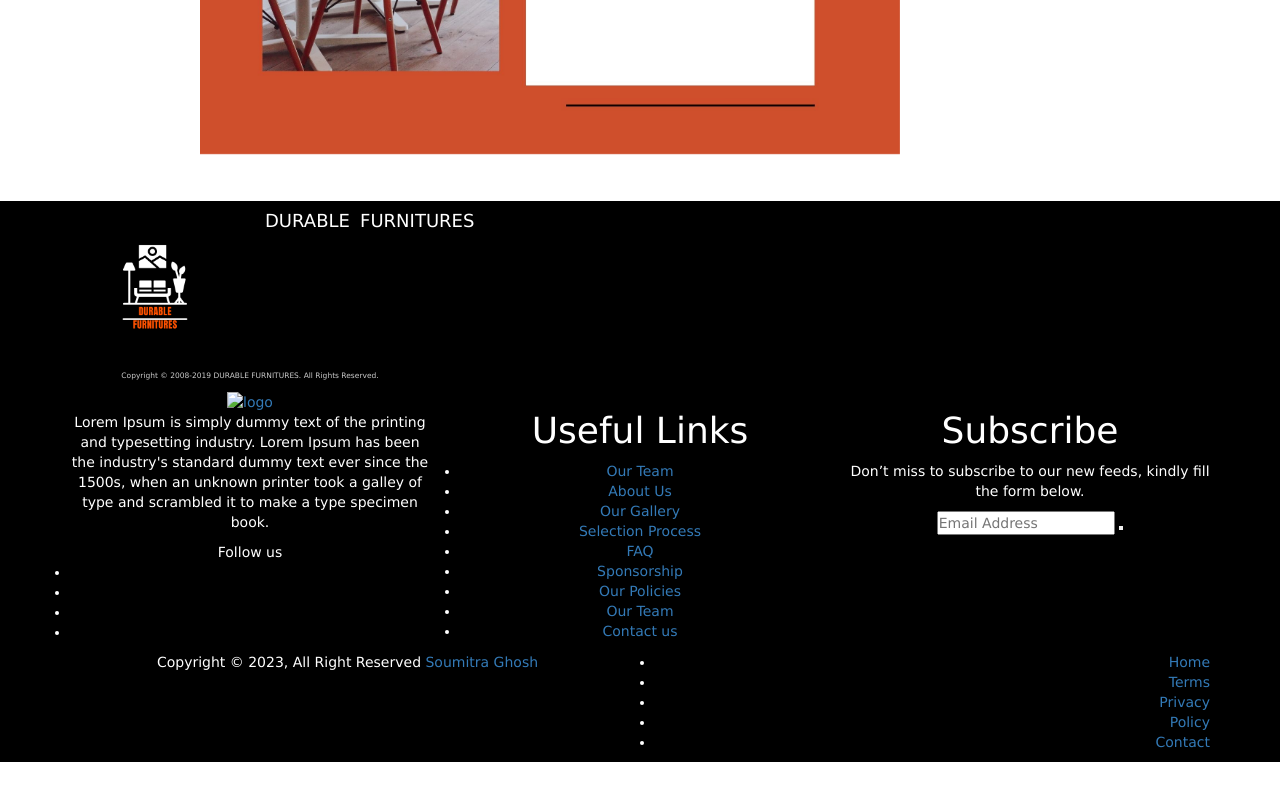
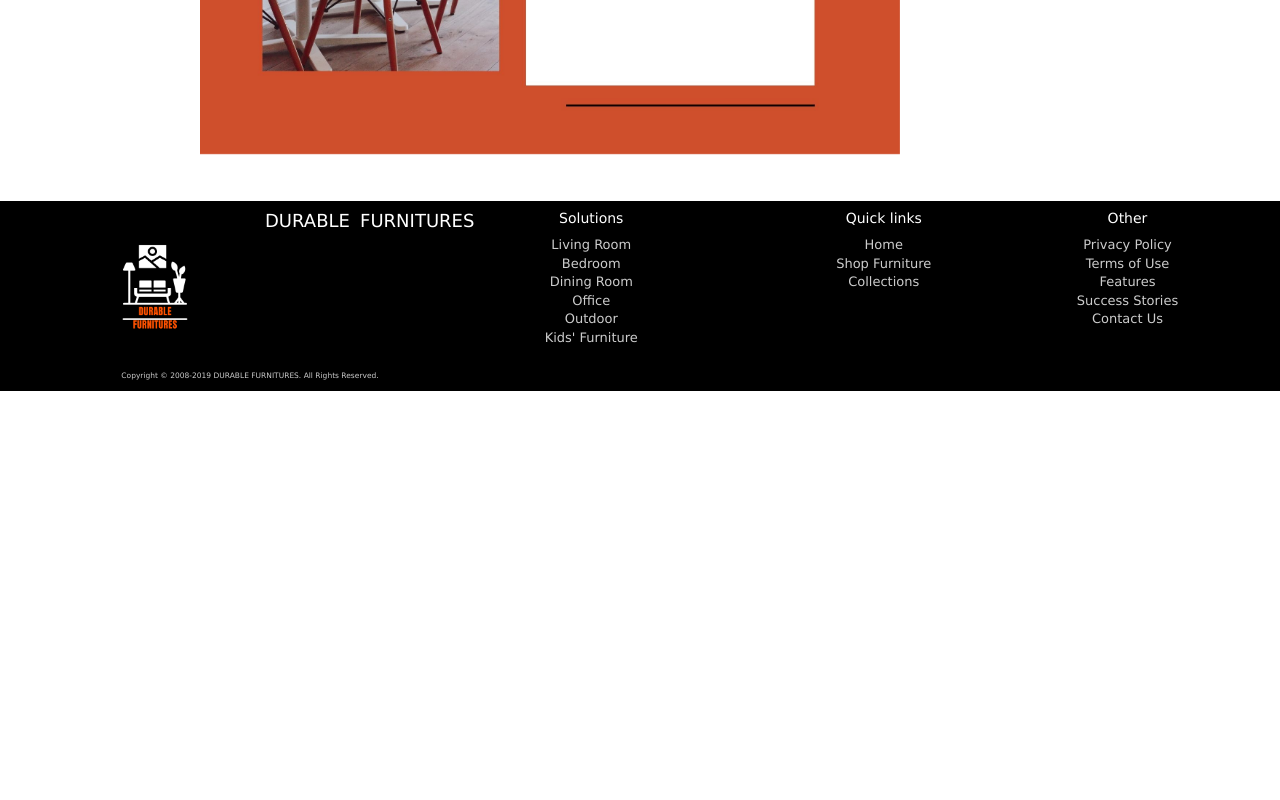
Before and after one commit to notageorge2/DURABLEFURNITURESFROMSCRATCH, a plain HTML site: page rusticandurban.html in a window 1280 px wide. Shown: the part 2449-3249 px from the top of the page. After the commit the page ends 2890 px from the top, so only its background shows below. Drawn offline with nearby package versions, Linux system fonts and the light colour scheme.

Commit message:
ADDED CONTENT

```diff
--- a/rusticandurban.html
+++ b/rusticandurban.html
@@ -237,8 +237,7 @@
 
 
 
-<!-- foooter section -->
-
+<!-- FOOTER SECTION -->
 <footer class="text-center footer text-center">
     <div class="container p-4">
 
@@ -259,86 +258,50 @@
 
             <p class="copy-right"> Copyright © 2008-2019 DURABLE FURNITURES. All Rights Reserved.</p>
           </div>
-      </div>
-      <div class="footer-content pt-5 pb-1">
-          <div class="row">
-              <div class="col-xl-4 col-lg-4 mb-50">
-                  <div class="footer-widget">
-                      <div class="footer-logo">
-                          <a href="index.html"><img src="assets/images/logo.png" class="img-fluid" alt="logo"></a>
-                      </div>
-                      <div class="footer-text">
-                          <p>Lorem Ipsum is simply dummy text of the printing and typesetting industry. Lorem Ipsum has been the industry's standard dummy text ever since the 1500s, when an unknown printer took a galley of type and scrambled it to make a type specimen book. </p>
-                      </div>
-                      <div class="footer-social-icon">
-                          <span>Follow us</span>
-                          <ul class="social_icon">
-                            <li><a href="#"><i class="fa-brands fa-facebook-f"></i></a></li>
-                            <li><a href="#"><i class="fa-brands fa-twitter"></i></a></li>
-                            <li><a href="#"><i class="fa-brands fa-instagram"></i></a></li>
-                            <li><a href="#"><i class="fa-brands fa-youtube"></i></a></li>
+          <!--Logo end-->
+
+            <!--Solutions Start-->
+          <div class="col-md-3">
+           <h5 class="pb-3">Solutions </h5>
+            <ul class="list-style ps-0 ">
+              <li class="pb-3">Living Room</li>
+              <li class="pb-3">Bedroom</li>
+              <li class="pb-3">Dining Room</li>
+              <li class="pb-3">Office</li>
+              <li class="pb-3">Outdoor</li>
+              <li class="pb-3">
+                Kids' Furniture
+              </li>
             </ul>
           </div>
-                  </div>
-              </div>
-              <div class="col-xl-4 col-lg-4 col-md-6 mb-30">
-                  <div class="footer-widget">
-                      <div class="footer-widget-heading">
-                          <h1>Useful Links</h1>
-                      </div>
-                      <ul>
-                          <li><a href="#">Our Team</a></li>
-                          <li><a href="#">About Us</a></li>
-                          <li><a href="#">Our Gallery</a></li>
-                          <li><a href="#">Selection Process</a></li>
-                          <li><a href="#">FAQ</a></li>
-                          <li><a href="#">Sponsorship</a></li>
-                          <li><a href="#">Our Policies</a></li>
-                          <li><a href="#">Our Team</a></li>
-                          <li><a href="#">Contact us</a></li>
+          <!--Solutions end-->
+
+
+            <!--Quick links Start-->
+          <div class="col-md-3 ">
+           <h5 class="pb-3"> Quick links </h5>
+            <ul class="list-style ps-0">
+              <li class="pb-3">Home</li>
+              <li class="pb-3">Shop Furniture</li>
+              <li class="pb-3">Collections</li>
             </ul>
           </div>
-              </div>
-              <div class="col-xl-4 col-lg-4 col-md-6 mb-50">
-                  <div class="footer-widget">
-                      <div class="footer-widget-heading">
-                          <h1>Subscribe</h1>
-                      </div>
-                      <div class="footer-text mb-25">
-                          <p>Don’t miss to subscribe to our new feeds, kindly fill the form below.</p>
-                      </div>
-                      <div class="subscribe-form">
-                          <form action="#">
-                              <input type="text" placeholder="Email Address">
-                              <button><i class="fab fa-telegram-plane"></i></button>
-                          </form>
-                      </div>
-                  </div>
-              </div>
-          </div>
-      </div>
-  </div>
-  <div class="copyright-area">
-      <div class="container">
-          <div class="row">
-              <div class="col-xl-6 col-lg-6 text-center text-lg-left">
-                  <div class="copyright-text">
-                      <p>Copyright &copy; 2023, All Right Reserved <a href="#">Soumitra Ghosh</a></p>
-                  </div>
-              </div>
-              <div class="col-xl-6 col-lg-6 d-none d-lg-block text-right">
-                  <div class="footer-menu">
-                      <ul>
-                          <li><a href="#">Home</a></li>
-                          <li><a href="#">Terms</a></li>
-                          <li><a href="#">Privacy</a></li>
-                          <li><a href="#">Policy</a></li>
-                          <li><a href="#">Contact</a></li>
+          <!--QUick links end-->
+
+          <!--Other Start-->
+          <div class="col-md-2 ">
+           <h5 class="pb-3"> Other </h5>
+            <ul class="list-style ps-0">
+              <li class="pb-3">Privacy Policy</li>
+              <li class="pb-3">Terms of Use</li>
+              <li class="pb-3">Features</li>
+              <li class="pb-3">Success Stories</li>
+              <li class="pb-3">Contact Us</li>
             </ul>
           </div>
+          <!--Other end-->
         </div>
-          </div>
-      </div>
+
     </div>
   </footer>
 
```
Also changed, not shown: coastalcomfort.html (+1 -1 lines), index.html (+8 -8 lines), zenhaven.html (+3 -6 lines). Lines whose indentation alone changed are shown as unchanged.
